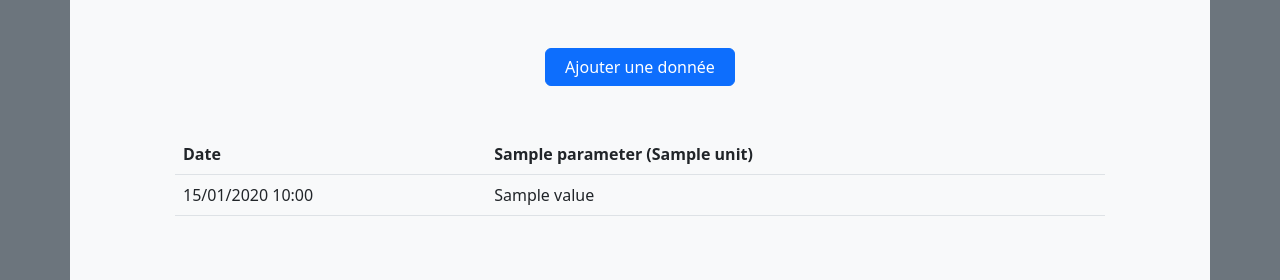
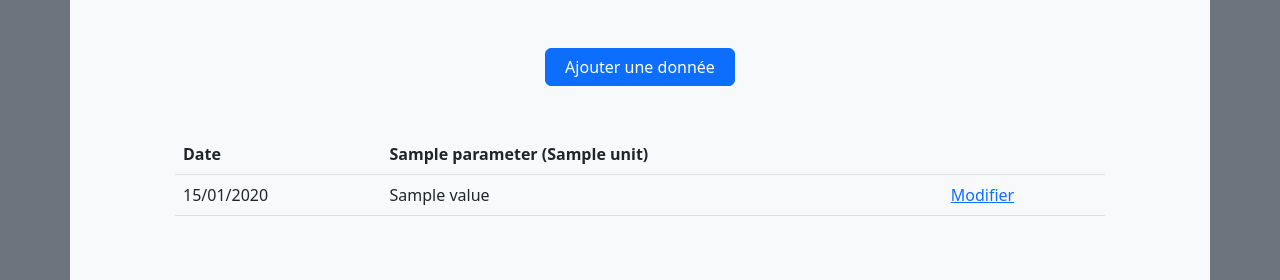
Before and after one commit to GimmyR/myhealth-back, a Symfony app: template templates/oversight/oversight.html.twig in a window 1280 px wide. Shown: the part 641-921 px from the top of the page. Run offline with Twig, Linux system fonts and the light colour scheme; the template is opened without the code that fills it: most values are stand-ins (such as "Sample title", 1, 10 or a date in 2020); some libraries are stand-ins or nearby versions.

Commit message:
Correction de bugs

```diff
--- a/src/Controller/OversightController.php
+++ b/src/Controller/OversightController.php
@@ -121,6 +121,7 @@ class OversightController extends AbstractController {
 
         foreach($entries as $entry)
             $entryDetails[] = [
+                'id' => $entry['id'],
                 'date' => $entry['date'],
                 'data' => $entryDetailRep->findAllByEntryId($entry['id'])
             ];
--- a/templates/oversight/oversight.html.twig
+++ b/templates/oversight/oversight.html.twig
@@ -55,12 +55,12 @@
 						<tbody>
 							{% for entry in entryDetails %}
 								<tr>
-									<td>{{entry.date | date('d/m/Y h:i')}}</td>
+									<td>{{entry.date | date('d/m/Y')}}</td>
 									{% for data in entry.data %}
 										<td>{{data.value}}</td>
 									{% endfor %}
 									<td>
-										<a href="/edit-oversight-entry/{{ entry.id }}"></a>
+										<a href="/edit-oversight-entry/{{ entry.id }}">Modifier</a>
 									</td>
 								</tr>
 							{% endfor %}
```
